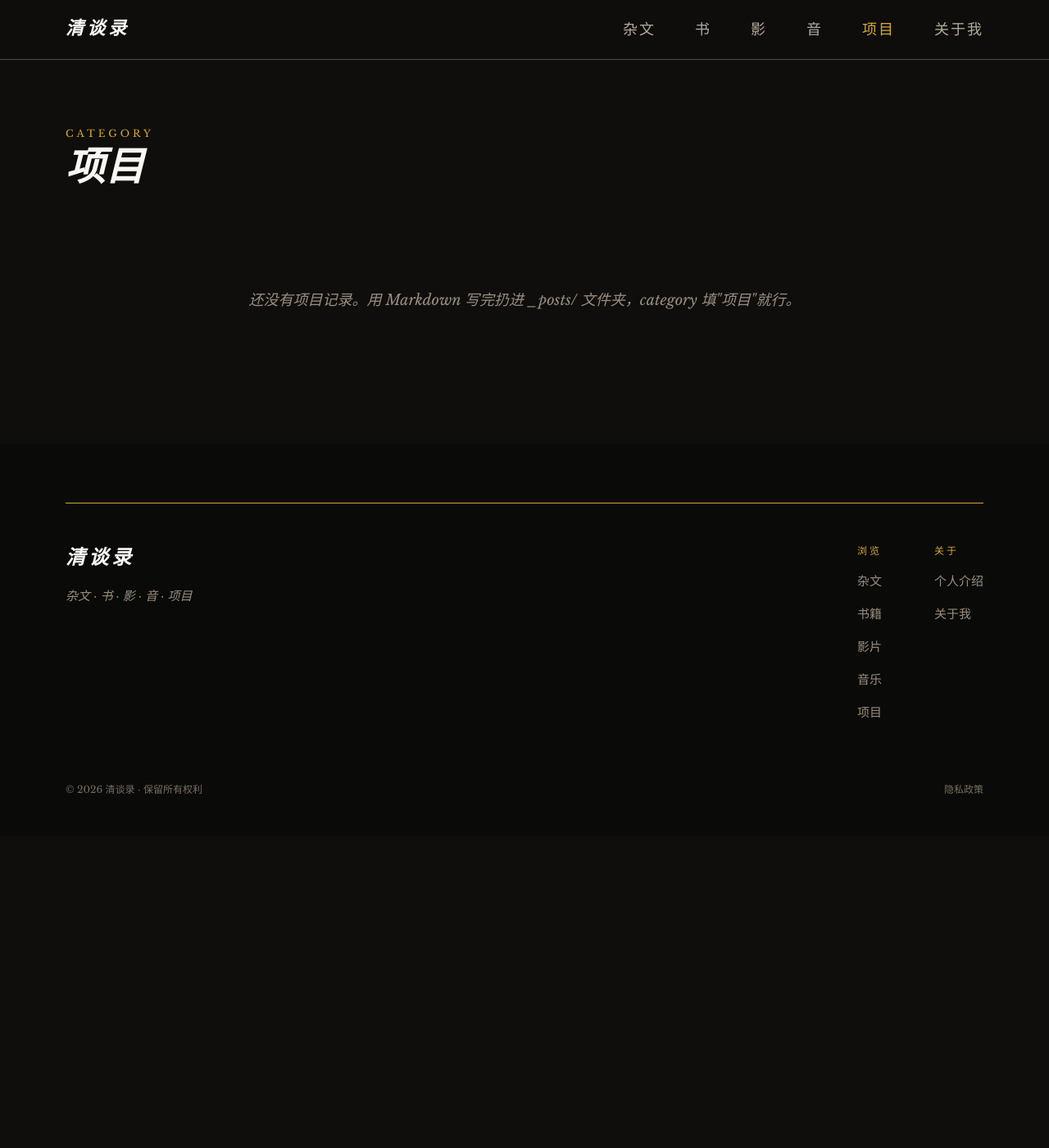
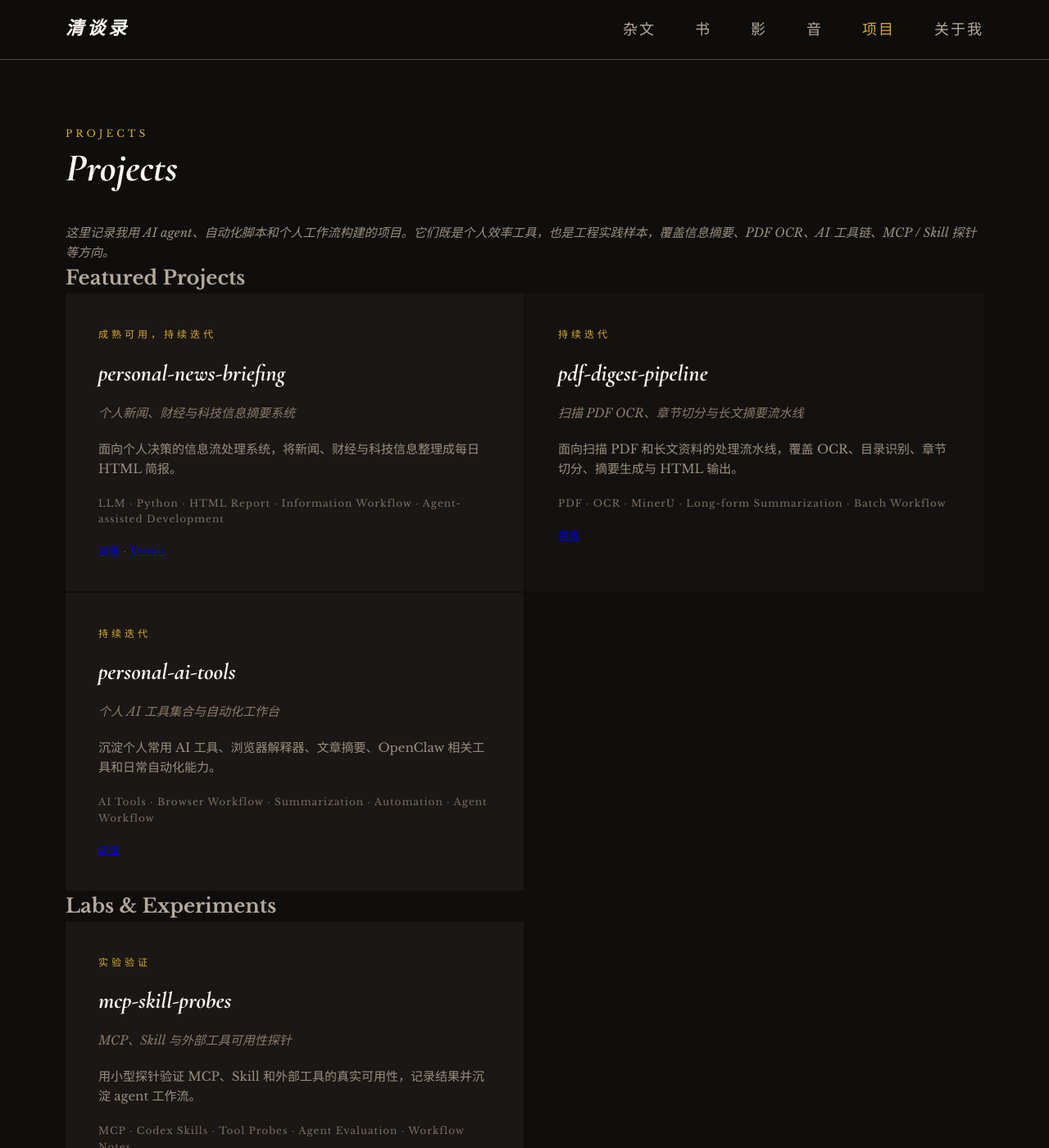
Before and after one commit to xyq414/xyq414.github.io, a Jekyll site: the page built from projects.md, in a window 1280 px wide and 1400 px high. Shown: the whole window at 82% size. Built offline with Jekyll 4.4.1, drawn with Linux system fonts in a browser that asks for light colours.

Commit message:
Add projects portfolio pages

```diff
--- a/_config.yml
+++ b/_config.yml
@@ -10,6 +10,11 @@ stats:
   films: 0
   music_albums: 0
 
+collections:
+  projects:
+    output: true
+    permalink: /projects/:name/
+
 # Build settings
 markdown: kramdown
 permalink: /:categories/:title/
--- /dev/null
+++ b/_projects/mcp-skill-probes.md
@@ -0,0 +1,38 @@
+---
+layout: project
+title: mcp-skill-probes
+subtitle: MCP、Skill 与外部工具可用性探针
+status: experimental
+status_label: 实验验证
+category: labs
+featured: false
+order: 4
+tags:
+  - MCP
+  - Codex Skills
+  - Tool Probes
+  - Agent Evaluation
+  - Workflow Notes
+demo_url:
+repo_url:
+visibility: mixed
+updated: 2026-07-09
+summary: 用小型探针验证 MCP、Skill 和外部工具的真实可用性，记录结果并沉淀 agent 工作流。
+---
+# mcp-skill-probes
+
+## 项目定位
+
+mcp-skill-probes 是一组面向 MCP、Skill 和外部工具的真实可用性探针。它不追求一次性大而全，而是通过小测试确认工具边界、记录结果，并把经验沉淀成可复用的 agent 工作流。
+
+## 关注问题
+
+- 工具是否真的可调用
+- 输入输出边界是否清晰
+- 失败时属于权限、网络、格式还是工具能力问题
+- 哪些能力适合进入长期工作流
+- 哪些能力只适合保留为实验记录
+
+## 当前状态
+
+实验验证中。这个项目会持续记录工具能力变化和实际使用结论。
--- /dev/null
+++ b/_projects/pdf-digest-pipeline.md
@@ -0,0 +1,39 @@
+---
+layout: project
+title: pdf-digest-pipeline
+subtitle: 扫描 PDF OCR、章节切分与长文摘要流水线
+status: active
+status_label: 持续迭代
+category: agent-systems
+featured: true
+order: 2
+tags:
+  - PDF
+  - OCR
+  - MinerU
+  - Long-form Summarization
+  - Batch Workflow
+demo_url:
+repo_url:
+visibility: private
+updated: 2026-07-09
+summary: 面向扫描 PDF 和长文资料的处理流水线，覆盖 OCR、目录识别、章节切分、摘要生成与 HTML 输出。
+---
+# pdf-digest-pipeline
+
+## 项目定位
+
+pdf-digest-pipeline 是一个面向扫描 PDF 和长文资料的处理流水线，用来把难以直接阅读和复用的文档转成结构化摘要与可浏览输出。
+
+## 核心方向
+
+- 扫描 PDF OCR
+- 目录识别与章节切分
+- 长文摘要与分层整理
+- HTML 输出
+- 批处理与失败恢复
+- MinerU、本地 OCR 和 agent 工作流结合
+
+## 当前状态
+
+项目处于持续迭代阶段，重点是提升长文处理的稳定性、章节边界判断和失败后可恢复能力。
--- /dev/null
+++ b/_projects/personal-ai-tools.md
@@ -0,0 +1,38 @@
+---
+layout: project
+title: personal-ai-tools
+subtitle: 个人 AI 工具集合与自动化工作台
+status: active
+status_label: 持续迭代
+category: tools
+featured: true
+order: 3
+tags:
+  - AI Tools
+  - Browser Workflow
+  - Summarization
+  - Automation
+  - Agent Workflow
+demo_url:
+repo_url:
+visibility: mixed
+updated: 2026-07-09
+summary: 沉淀个人常用 AI 工具、浏览器解释器、文章摘要、OpenClaw 相关工具和日常自动化能力。
+---
+# personal-ai-tools
+
+## 项目定位
+
+personal-ai-tools 是个人 AI 工具集合，用来沉淀高频使用的解释、摘要、浏览器辅助和自动化工作流。
+
+## 覆盖方向
+
+- Chrome 解释器与网页辅助阅读
+- 文章摘要与信息提取
+- OpenClaw 相关工具探索
+- 个人自动化脚本
+- agent-assisted 工具开发经验沉淀
+
+## 当前状态
+
+项目持续迭代中。它更像一个长期工具箱：成熟工具会稳定下来，实验工具会继续调整或归档。
--- /dev/null
+++ b/_projects/personal-news-briefing.md
@@ -0,0 +1,59 @@
+---
+layout: project
+title: personal-news-briefing
+subtitle: 个人新闻、财经与科技信息摘要系统
+status: mature
+status_label: 成熟可用，持续迭代
+category: featured
+featured: true
+order: 1
+tags:
+  - LLM
+  - Python
+  - HTML Report
+  - Information Workflow
+  - Agent-assisted Development
+demo_url: /projects/personal-news-briefing/demo/
+repo_url:
+visibility: private
+updated: 2026-07-09
+summary: 面向个人决策的信息流处理系统，将新闻、财经与科技信息整理成每日 HTML 简报。
+---
+# personal-news-briefing
+
+## 项目定位 / Positioning
+
+personal-news-briefing 不是单纯的爬虫，而是一个面向个人决策的信息流处理系统。它把多源新闻、财经与科技信息整理成可读、可复用、可长期迭代的每日 HTML 简报。
+
+## 项目背景 / Background
+
+碎片化信息源很容易制造噪音：新闻分散、财经信息更新快、科技趋势需要持续跟踪。这个项目的目标是把这些内容收束到一个稳定的个人工作流里，让每天的信息阅读从“到处找”变成“集中看、分层读、持续归档”。
+
+## 核心能力 / Capabilities
+
+- 多源内容整理
+- 文本清洗与结构化
+- LLM 摘要与分层标题
+- 新闻、财经、科技板块扩展
+- HTML 简报输出
+- 长期个人工作流集成
+
+## 当前成果 / Current Result
+
+当前版本已经可以生成每日 HTML 简报，并形成固定的输出格式。公开 demo 页面已预留，安全脱敏后的样例会放在这里：[/projects/personal-news-briefing/demo/](/projects/personal-news-briefing/demo/)。
+
+## 技术关键词 / Tech Stack
+
+Python、HTML report、LLM summarization、automation workflow、information pipeline、agent-assisted development。
+
+## 我的工作 / My Role
+
+我负责需求设计、信息层级设计、摘要结构设计、工作流迭代、agent 协作开发和输出格式验收。这个项目体现的是人机协作工程实践：由人定义目标、判断质量和维护长期方向，由 agent 辅助完成代码实现、调试和结构化输出。
+
+## 当前状态 / Status
+
+成熟可用，持续迭代中。下一步计划包括科技板块扩展、公开版 demo、latest 页面、archive 历史归档，以及未来可能拆出的 public-core。
+
+## Demo
+
+公开样例准备中：[/projects/personal-news-briefing/demo/](/projects/personal-news-briefing/demo/)。
--- a/projects.md
+++ b/projects.md
@@ -1,31 +1,56 @@
 ---
 layout: default
-title: 项目
+title: Projects
 category: 项目
 permalink: /projects/
 ---
 <section class="page-header">
-  <p class="page-header-label">CATEGORY</p>
-  <h1 class="page-header-title">项目</h1>
+  <p class="page-header-label">PROJECTS</p>
+  <h1 class="page-header-title">Projects</h1>
 </section>
 
 <section class="page-content">
+  <p class="book-list-stats">这里记录我用 AI agent、自动化脚本和个人工作流构建的项目。它们既是个人效率工具，也是工程实践样本，覆盖信息摘要、PDF OCR、AI 工具链、MCP / Skill 探针等方向。</p>
+
+  {% assign sorted_projects = site.projects | sort: 'order' %}
+
+  <h2>Featured Projects</h2>
   <div class="posts-list">
-    {% assign projects = site.categories['项目'] %}
-    {% if projects.size > 0 %}
-      {% for post in projects %}
+    {% for project in sorted_projects %}
+      {% if project.featured %}
       <article class="review-card">
-        <p class="review-card-category">项目</p>
-        <h3 class="review-card-title"><a href="{{ post.url | relative_url }}">{{ post.title }}</a></h3>
-        {% if post.subtitle %}
-        <p class="review-card-subtitle">{{ post.subtitle }}</p>
+        <p class="review-card-category">{{ project.status_label }}</p>
+        <h3 class="review-card-title"><a href="{{ project.url | relative_url }}">{{ project.title }}</a></h3>
+        <p class="review-card-subtitle">{{ project.subtitle }}</p>
+        <p class="review-card-excerpt">{{ project.summary }}</p>
+        {% if project.tags %}
+        <p class="review-card-meta">{{ project.tags | join: ' · ' }}</p>
         {% endif %}
-        <p class="review-card-excerpt">{{ post.excerpt | strip_html | truncate: 120 }}</p>
-        <p class="review-card-meta">{{ post.date | date: "%Y年%-m月%-d日" }}</p>
+        <p class="review-card-meta">
+          <a href="{{ project.url | relative_url }}">详情</a>
+          {% if project.demo_url %} · <a href="{{ project.demo_url | relative_url }}">Demo</a>{% endif %}
+          {% if project.repo_url %} · <a href="{{ project.repo_url }}">GitHub</a>{% endif %}
+        </p>
       </article>
-      {% endfor %}
-    {% else %}
-      <div class="empty-state">还没有项目记录。用 Markdown 写完扔进 _posts/ 文件夹，category 填"项目"就行。</div>
-    {% endif %}
+      {% endif %}
+    {% endfor %}
+  </div>
+
+  <h2>Labs & Experiments</h2>
+  <div class="posts-list">
+    {% for project in sorted_projects %}
+      {% unless project.featured %}
+      <article class="review-card">
+        <p class="review-card-category">{{ project.status_label }}</p>
+        <h3 class="review-card-title"><a href="{{ project.url | relative_url }}">{{ project.title }}</a></h3>
+        <p class="review-card-subtitle">{{ project.subtitle }}</p>
+        <p class="review-card-excerpt">{{ project.summary }}</p>
+        {% if project.tags %}
+        <p class="review-card-meta">{{ project.tags | join: ' · ' }}</p>
+        {% endif %}
+        <p class="review-card-meta"><a href="{{ project.url | relative_url }}">详情</a></p>
+      </article>
+      {% endunless %}
+    {% endfor %}
   </div>
 </section>
--- /dev/null
+++ b/projects/personal-news-briefing/demo/index.md
@@ -0,0 +1,16 @@
+---
+layout: default
+title: personal-news-briefing Demo
+permalink: /projects/personal-news-briefing/demo/
+---
+<section class="page-header">
+  <p class="page-header-label">DEMO</p>
+  <h1 class="page-header-title">personal-news-briefing Demo</h1>
+</section>
+
+<section class="page-content">
+  <p class="book-list-stats">公开样例准备中。</p>
+  <p>已找到本地生成的 today.html 样例，但安全扫描命中了疑似密钥形态和本地地址形态。为避免把私密信息放进公开网站，本轮暂不复制该 HTML 到公开 assets。</p>
+  <p>后续可以提供一份脱敏后的 HTML 样例，或让项目生成一个专门用于公开展示的 demo 文件。</p>
+  <p><a href="{{ '/projects/personal-news-briefing/' | relative_url }}">返回项目详情</a></p>
+</section>
```
Also changed, not shown: AGENTS.md (+1 -0 lines), _layouts/project.html (added, +32 -0 lines).
